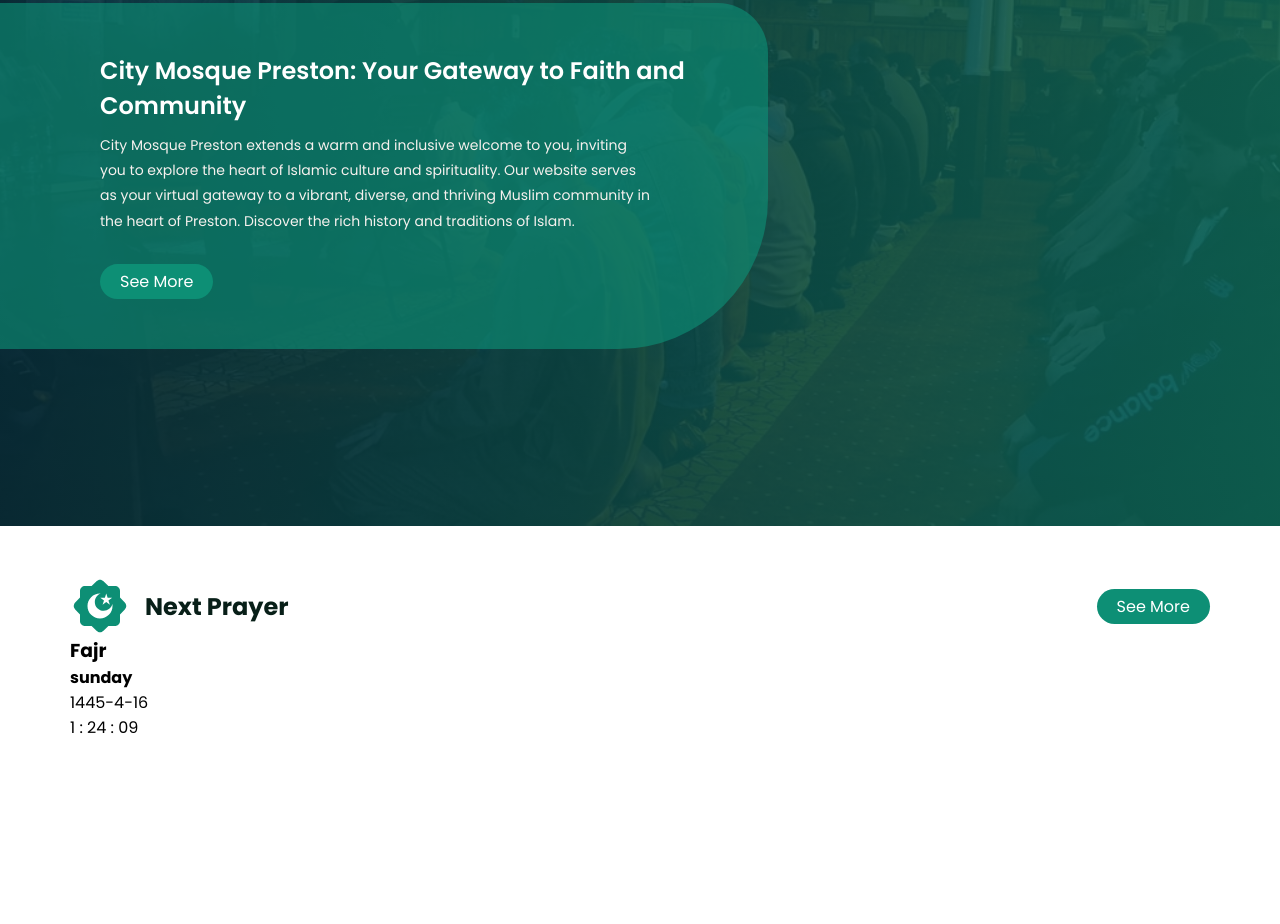
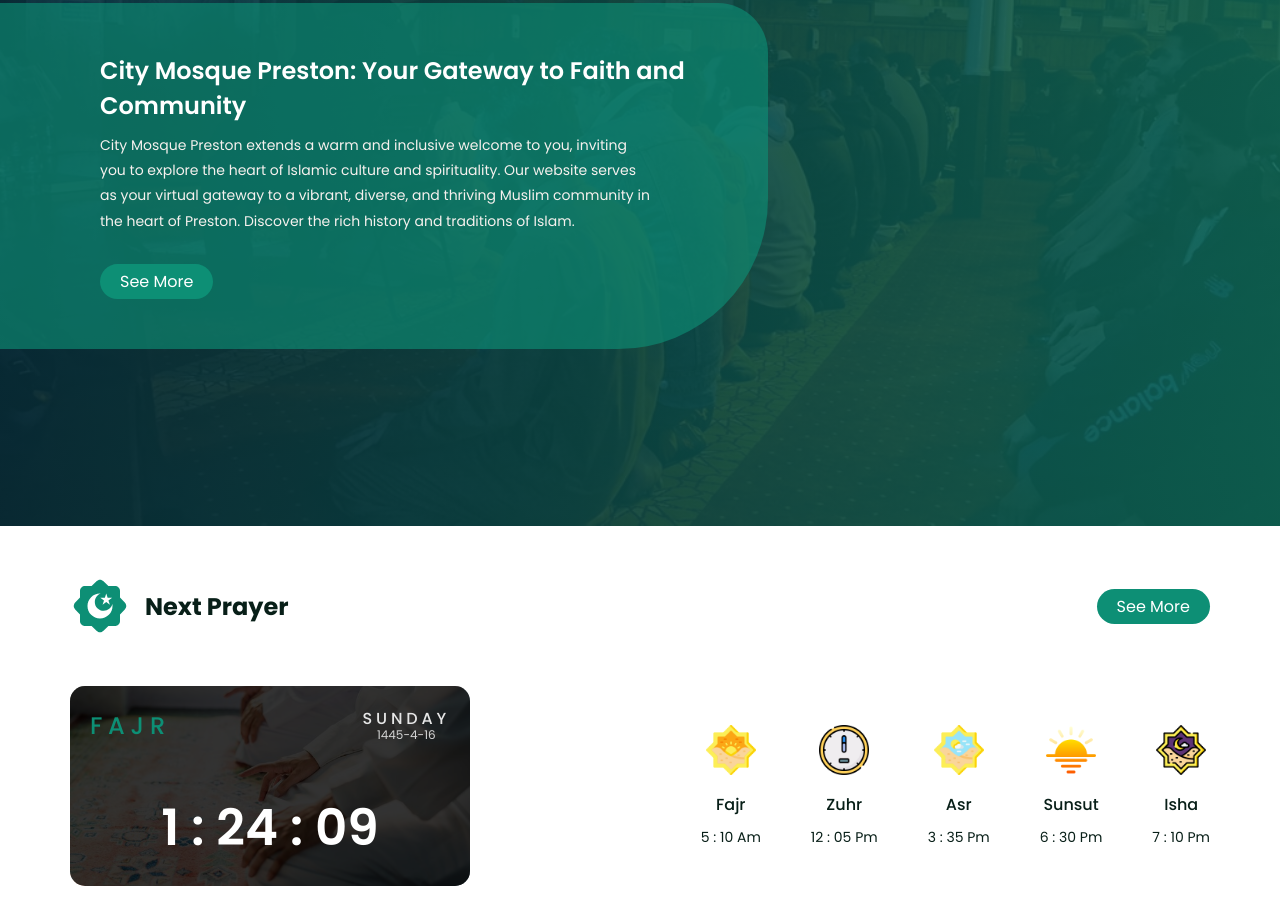
Before and after one commit to E3lano-Topia/City-Mosque-Preston, a plain HTML site: page frontend/index.html in a window 1280 px wide. Shown: the part 274-1198 px from the top of the page. Before the commit the page ends 1064 px from the top, so only its background shows below. Drawn offline with Linux system fonts and the light colour scheme.

Commit message:
end prayer time

```diff
--- a/frontend/css/main.css
+++ b/frontend/css/main.css
@@ -162,3 +162,97 @@ header .container nav .button{
 .prayer-time .prayer-head .main-head h2 {
     color: #081F18;
 }
+.prayer-time .prayer-body {
+    margin-top: 50px;
+    display: flex;
+    justify-content: space-between;
+    align-items: center;
+}
+.prayer-time .prayer-body .next-prayer {
+    background: url(../img/prayerimg.png) no-repeat center center/cover;
+    height: 200px;
+    width: 400px;
+    border-radius: 15px;
+    position: relative;
+    overflow: hidden;
+    padding: 20px;
+}
+.prayer-time .prayer-body .next-prayer .overlay{
+    background-color: rgba(0, 0, 0, 0.8);
+    height: 100%;
+    width: 100%;
+    position: absolute;
+    z-index: 1;
+    top: 0;
+    left: 0;
+}
+.prayer-time .prayer-body .next-prayer .card {
+    display: flex;
+    flex-direction: column;
+    justify-content: space-between;
+    height: 100%;
+}
+.prayer-time .prayer-body .next-prayer .info {
+    display: flex;
+    justify-content: space-between;
+    align-items: center;
+    position: relative;
+    z-index: 2;
+}
+.prayer-time .prayer-body .next-prayer .info h3 {
+    color: #0D8F75;
+    font-size: 24px;
+    font-weight: 500;
+    text-transform: uppercase;
+    letter-spacing: 5.76px;
+}
+.prayer-time .prayer-body .next-prayer .info .date {
+    text-align: center;
+}
+.prayer-time .prayer-body .next-prayer .info .date h4{
+    color: #E6E6E6;
+    font-size: 16px;
+    font-weight: 500;
+    text-transform: uppercase;
+    letter-spacing: 3.84px;
+}
+.prayer-time .prayer-body .next-prayer .info .date p {
+    color: #D3D3D3;
+    font-size: 12px;
+    font-weight: 400;
+    margin-top: -5px;
+}
+.prayer-time .prayer-body .next-prayer .left-time{
+    color: white;
+    font-size: 50px;
+    font-weight: 600;
+    position: relative;
+    z-index: 2;
+    text-align: center;
+}
+.prayer-time .prayer-body .prayers-time {
+    display: flex;
+}
+.prayer-time .prayer-body .prayers-time .prayer{
+    text-align: center;
+    margin-left: 50px;
+}
+.prayer-time .prayer-body .prayers-time .prayer img{
+    width: 50px;
+    margin-bottom: 10px;
+}
+.prayer-time .prayer-body .prayers-time .prayer h3{
+    font-size: 16px;
+    font-weight: 500;
+    text-transform: capitalize;
+    color: #081F18;
+    margin-bottom: 10px;
+}
+.prayer-time .prayer-body .prayers-time .prayer p {
+    font-size: 14px;
+    color: #081F18;
+    font-weight: 400;
+    text-transform: capitalize;
+}
+/* End next prayer */
+/* Start Discover */
--- a/frontend/index.html
+++ b/frontend/index.html
@@ -46,6 +46,8 @@
             </div>
             <div class="prayer-body">
                 <div class="next-prayer">
+                    <div class="overlay"></div>
+                    <div class="card">
                         <div class="info">
                             <h3>Fajr</h3>
                             <div class="date">
@@ -58,6 +60,34 @@
                         </div>
                     </div>
                 </div>
+                <div class="prayers-time">
+                    <div class="prayer">
+                        <img src="./img/fajr.png" alt="">
+                        <h3>Fajr</h3>
+                        <p>5 : 10 Am</p>
+                    </div>
+                    <div class="prayer">
+                        <img src="./img/Zuhr.png" alt="">
+                        <h3>Zuhr</h3>
+                        <p>12 : 05 pm</p>
+                    </div>
+                    <div class="prayer">
+                        <img src="./img/Asr.png" alt="">
+                        <h3>Asr</h3>
+                        <p>3 : 35 pm</p>
+                    </div>
+                    <div class="prayer">
+                        <img src="./img/Sunsut.png" alt="">
+                        <h3>Sunsut</h3>
+                        <p>6 : 30 pm</p>
+                    </div>
+                    <div class="prayer">
+                        <img src="./img/Isha.png" alt="">
+                        <h3>Isha</h3>
+                        <p>7 : 10 pm</p>
+                    </div>
+                </div>
+            </div>
         </div>
 
     </section>
```
Also changed, not shown: frontend/img/Asr.png (added), frontend/img/Isha.png (added), frontend/img/Sunsut.png (added), frontend/img/Zuhr.png (added), frontend/img/fajr.png (added), frontend/img/prayerimg.png (added). Lines whose indentation alone changed are shown as unchanged.
